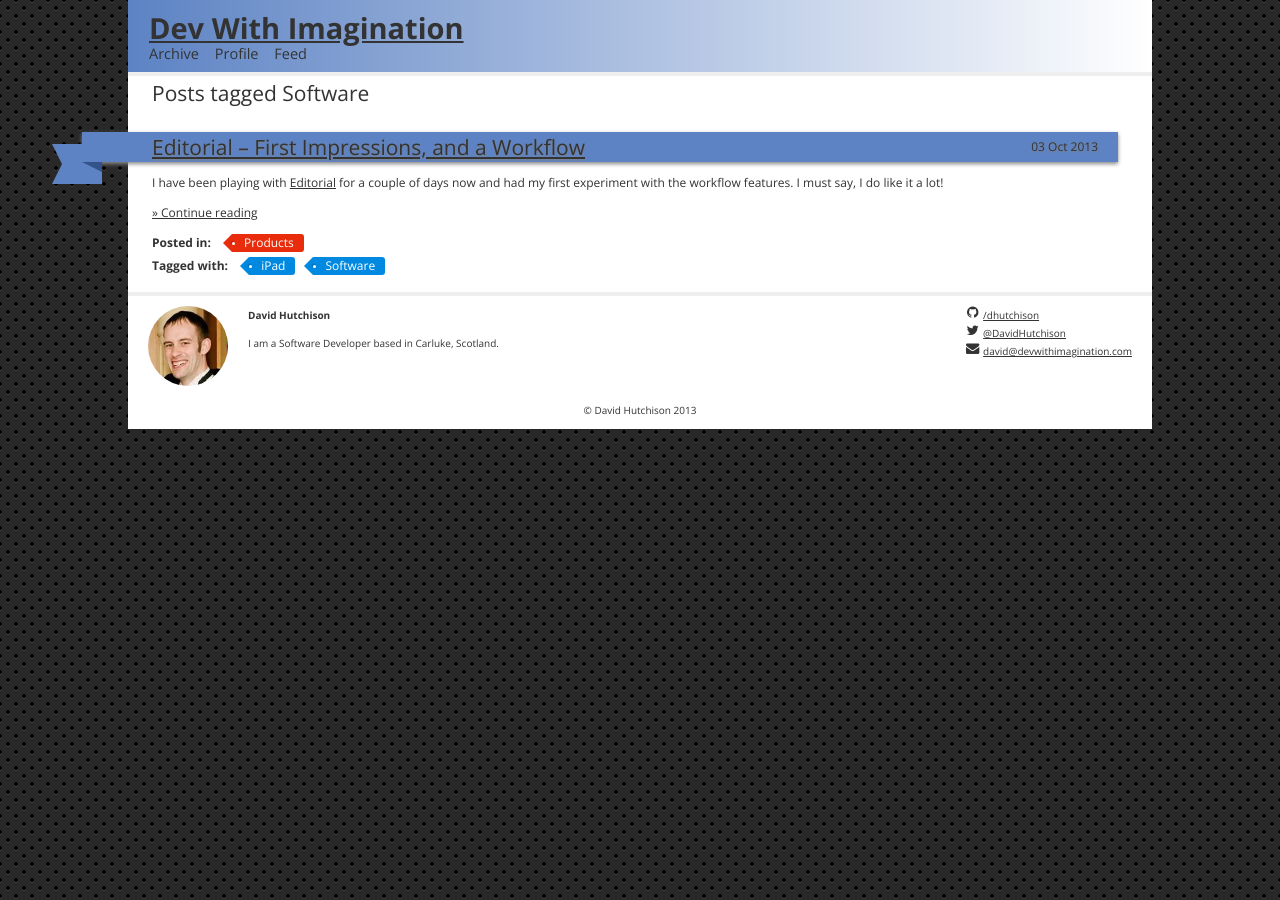
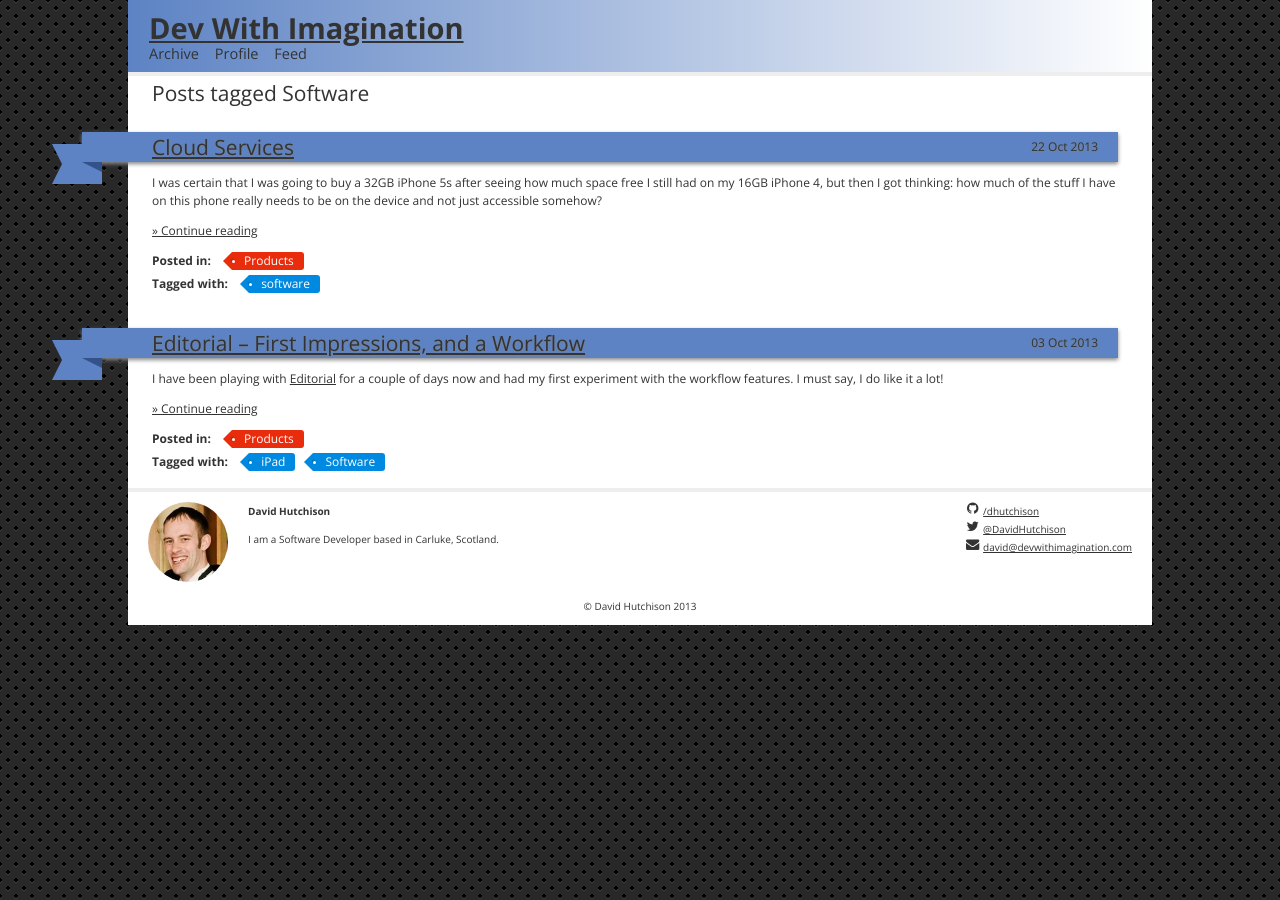
Before and after one commit to dhutchison/dhutchison.github.io, a Jekyll site: the page built from tags/software.html, in a window 1280 px wide and 900 px high. Built offline with Jekyll 4.4.1, drawn with Linux system fonts in a browser that asks for light colours; Markdown is read by kramdown in place of the engine named in the settings.

Commit message:
added category and tags

```diff
--- a/_posts/2013-10-22-cloud-services.markdown
+++ b/_posts/2013-10-22-cloud-services.markdown
@@ -1,10 +1,14 @@
 ---
 date: 2013-10-22 21:58
+updated: 2013-11-15 22:55
 keywords: [iphoto, iphone, flickr, apple, itunes, itunes match, icloud, applescript]
 layout: post
 slug: cloud-services
 summary: Can I get away with storing photos and music in the cloud?
 title: Cloud Services
+category: Products
+tags:
+- software
 ---
 
 I was certain that I was going to buy a 32GB iPhone 5s after seeing how much space free I still had on my 16GB iPhone 4, but then I got thinking: how much of the stuff I have on this phone really needs to be on the device and not just accessible somehow?
```
